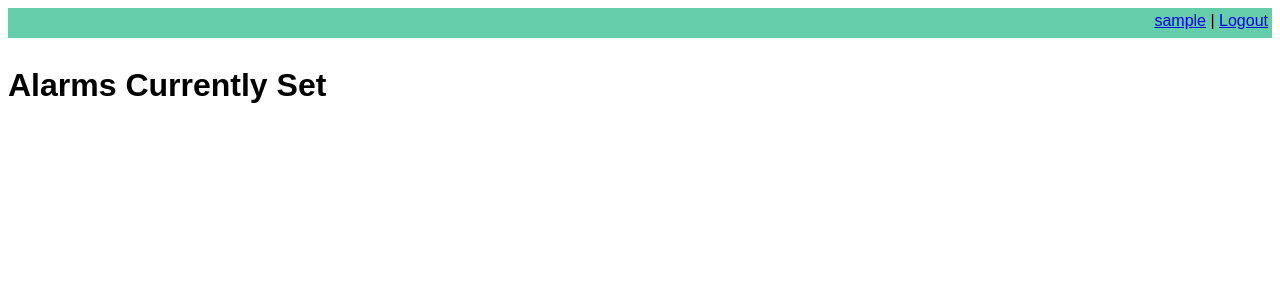
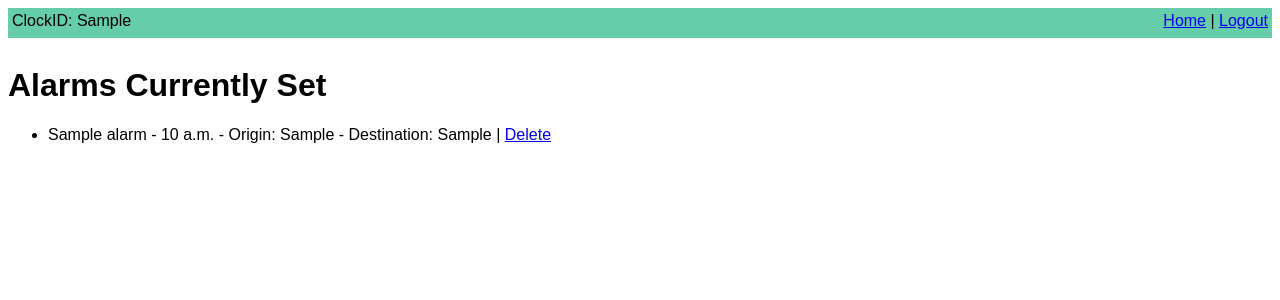
Before and after one commit to TrellixVulnTeam/SmartClockServer_Y350, a Django app: page /alarms/view in a window 1280 px wide. Shown: the top 300 px of the page. Run offline with Django 3.2, Linux system fonts and the light colour scheme; a user stored in the database is signed in; tables that the repository leaves empty hold one stand-in row (values such as "Sample post").

Commit message:
Finished server, implemented REST API for alarms

```diff
--- a/accounts/urls.py
+++ b/accounts/urls.py
@@ -3,5 +3,7 @@ from . import views
 
 
 urlpatterns = [
-    path('signup/', views.SignUp.as_view(), name='signup')
+    path('signup/', views.SignUp.as_view(), name='signup'),
+    path('link', views.link, name='link'),
+
 ]
--- a/alarms/models.py
+++ b/alarms/models.py
@@ -1,13 +1,27 @@
 from django.db import models
 from django.contrib.auth.models import User
+from django.db.models.signals import post_save
+from django.dispatch import receiver
 
 
 class Profile(models.Model):
     # The unique ID for each physical clock. One clock per account.
     clock = models.CharField(max_length=32)
+    # The User that owns this profile
+    user = models.OneToOneField(User, on_delete=models.CASCADE, default=None)
+    def __str__(self):
+        return self.user.__str__()
 
-    def __str__(self):
-        return self.user
+
+@receiver(post_save, sender=User)
+def create_user_profile(sender, instance, created, **kwargs):
+    if created:
+        Profile.objects.create(user=instance)
+
+
+@receiver(post_save, sender=User)
+def save_user_profile(sender, instance, **kwargs):
+    instance.profile.save()
 
 
 # A Vector is simply a datapoint tracking user experiences
@@ -25,16 +39,22 @@ class Vector(models.Model):
 
 
 class Alarm(models.Model):
-    # Date and time the alarm should go off
-    date = models.DateTimeField()
+    # Time the alarm should go off
+    time = models.TimeField()
     # An optional label
     label = models.CharField(max_length=256)
     # The start and end points for the route, respectively
     origin = models.CharField(max_length=512)
     destination = models.CharField(max_length=512)
-    user = models.ForeignKey(User, on_delete=models.CASCADE)
-    # Whether the alarm repeats or not
-    repeat = models.BooleanField()
+    user = models.ForeignKey(Profile, on_delete=models.CASCADE)
+    # Whether the alarm repeats or not for a given day
+    sunRepeat = models.BooleanField(default=False)
+    monRepeat = models.BooleanField(default=False)
+    tueRepeat = models.BooleanField(default=False)
+    wedRepeat = models.BooleanField(default=False)
+    thuRepeat = models.BooleanField(default=False)
+    friRepeat = models.BooleanField(default=False)
+    satRepeat = models.BooleanField(default=False)
 
     def __str__(self):
         return self.label
--- a/alarms/urls.py
+++ b/alarms/urls.py
@@ -3,8 +3,9 @@ from . import views
 
 
 urlpatterns = [
-    path('get', views.getalarms, name='getalarms'),
+    path('get/<clockid>', views.getalarms, name='getalarms'),
     path('datadump', views.recvdata, name='datadump'),
     path('view', views.viewalarms, name='viewalarms'),
-    path('set', views.setalarms, name="setalarm")
+    path('set', views.setalarms, name="setalarm"),
+    path('delete/<apk>', views.deletealarms, name='delete'),
 ]
--- a/alarms/views.py
+++ b/alarms/views.py
@@ -1,12 +1,12 @@
 from django.shortcuts import render
 from django.http import HttpResponse, HttpResponseBadRequest, HttpResponseRedirect, JsonResponse
 from django.urls import reverse
+from django.core import serializers
 from json import loads, JSONDecodeError
 from .models import Vector, Alarm, Profile
 from .forms import AlarmForm
 
 # TODO (optional): Automatically sync clock set alarms with server
-# TODO: Finish the alarms view
 
 
 # Allow the user to set new alarms
@@ -16,10 +16,33 @@ def setalarms(request):
     if request.method == 'POST':
         form = AlarmForm(request.POST)
         if form.is_valid():
-            # process data
-            return HttpResponseRedirect(reverse('home'))
+            data = request.POST
+            print(data)
+            # Create the new alarm
+            newalarm = Alarm()
+            newalarm.label = data["label"]
+            newalarm.time = data["time"]
+            newalarm.origin = data["origin"]
+            newalarm.destination = data["destination"]
+            newalarm.sunRepeat = "sunRepeat" in data
+            newalarm.monRepeat = "monRepeat" in data
+            newalarm.tueRepeat = "tueRepeat" in data
+            newalarm.wedRepeat = "wedRepeat" in data
+            newalarm.thuRepeat = "thuRepeat" in data
+            newalarm.friRepeat = "friRepeat" in data
+            newalarm.satRepeat = "satRepeat" in data
+            newalarm.user = Profile.objects.get(user=request.user)
+            newalarm.save()
+            # Redirect to the set alarm page, TODO: Success page
+            return HttpResponseRedirect(reverse('setalarm'))
+    #TODO: Finish syncing with the pi
+    elif request.method == 'PUT':
+        print(request.PUT)
+        pass
+    elif request.method == "GET":
+        form = AlarmForm()
     else:
-        form = AlarmForm()
+        return HttpResponseRedirect(reverse('home'))
     # TODO: Set up "form" correctly
     return render(request, 'alarms/set.html', {'form': form})
 
@@ -29,38 +52,61 @@ def viewalarms(request):
     params = {}
     # Check to see if the user is logged in
     if request.user.is_authenticated:
-        usr = request.user
+        usr = Profile.objects.get(user=request.user)
         # Get all alarms associated with the user
         alarms = list(Alarm.objects.filter(user=usr))
         # TODO: Make this less hacky
         # Makes a list of tuples of the form:
         #   (label, date, doesrepeat, origin, destination)
         params["alarms"] = []
+        print(Alarm.objects.all())
         for a in alarms:
             params["alarms"].append(
                 (a.label,
-                 a.date,
-                 a.repeat,
+                 a.time,
+                 a.sunRepeat,
+                 a.monRepeat,
+                 a.tueRepeat,
+                 a.wedRepeat,
+                 a.thuRepeat,
+                 a.friRepeat,
+                 a.satRepeat,
                  a.origin,
-                 a.destination)
+                 a.destination,
+                 a.pk,
+                 )
             )
-        return render(request, 'alarms/list.html', params)
+        print(params)
+        return render(request, 'alarms/list.html', context=params)
     return HttpResponseRedirect(reverse('home'))
 
 
+# apk is the primary key of the alarm to be deleted
+def deletealarms(request, apk):
+    alarm = Alarm.objects.get(pk=apk)
+    alarm.delete()
+    return HttpResponseRedirect(reverse('viewalarms'))
+
+
 # Get a JSON of all alarms and return it
-def getalarms(request):
+def getalarms(request, clockid):
+    # TODO: Make more meaningful error responses
     if request.method == 'GET':
-        # Get the clock ID
-        cID = request.get("clockid")
         # Get all alarms associated with the clockid/user
-        usr = Profile.objects.get(clock=cID)
-        alarms = list(Alarm.objects.filter(user=usr))
-        # Return all alarms currently set
-        return JsonResponse(alarms, safe=False)
+        try:
+            usr = Profile.objects.get(clock=clockid)
+        except:
+            return HttpResponseBadRequest(request)
+        if usr:
+            alarms = serializers.serialize("json", Alarm.objects.filter(user=usr))
+            # Return all alarms currently set
+            return JsonResponse(alarms, safe=False)
+        else:
+            return HttpResponseBadRequest(request)
     else:
         # An end user will always use a GET, don't need to redirect
-        return HttpResponseBadRequest
+        return HttpResponseBadRequest(request)
+
 
 # receive data from a clock and save it
 def recvdata(request):
--- a/static/base.css
+++ b/static/base.css
@@ -18,3 +18,14 @@ main {
     right: 4px;
     bottom: -8px
 }
+
+#cID {
+    position: absolute;
+    left: 4px;
+    bottom: -8px;
+}
+
+#formBox {
+    width: 300px;
+    background-color: mediumaquamarine;
+}
--- a/templates/alarms/list.html
+++ b/templates/alarms/list.html
@@ -5,6 +5,16 @@
 {% block content %}
     {% if user.is_authenticated %}
     <h1> Alarms Currently Set </h1>
+        <ul>
+            {% for alarm in alarms %}
+                <li>{{ alarm.0 }} -
+                    {{ alarm.1 }} -
+                    Origin: {{ alarm.9 }} -
+                    Destination: {{ alarm.10 }} |
+                    <a href="{% url 'delete' alarm.11 %}">Delete</a>
+                </li>
+            {% endfor %}
+        </ul>
 {% else %}
   <p>You are not logged in</p>
   <a href="{% url 'login' %}">login</a>
--- a/templates/base.html
+++ b/templates/base.html
@@ -10,7 +10,15 @@
 <body>
   <div id="header">
       {% if user.is_authenticated %}
-      <p id="links"><a href="{% url 'home' %}">{{ user.username }}</a> |
+       <p id="cID">
+           {% if user.profile.clock %}
+           ClockID: {{ user.profile.clock }}
+           {% else %}
+           Please enter your ClockID and wait for it to sync
+           {% endif %}
+
+       </p>
+      <p id="links"><a href="{% url 'home' %}">Home</a> |
       <a href="{% url 'logout' %}">Logout</a></p>
       {% else %}
       <!--TODO: Alternate logged-out header -->
```
Also changed, not shown: SmartClockServer/settings.py (+9 -1 lines), accounts/views.py (+12 -1 lines), alarms/forms.py (+7 -0 lines), templates/alarms/set.html (+7 -3 lines), templates/home.html (+17 -3 lines), alarms/migrations/0002_auto_20180421_1329.py (added), alarms/migrations/0003_profile_user.py (added).
